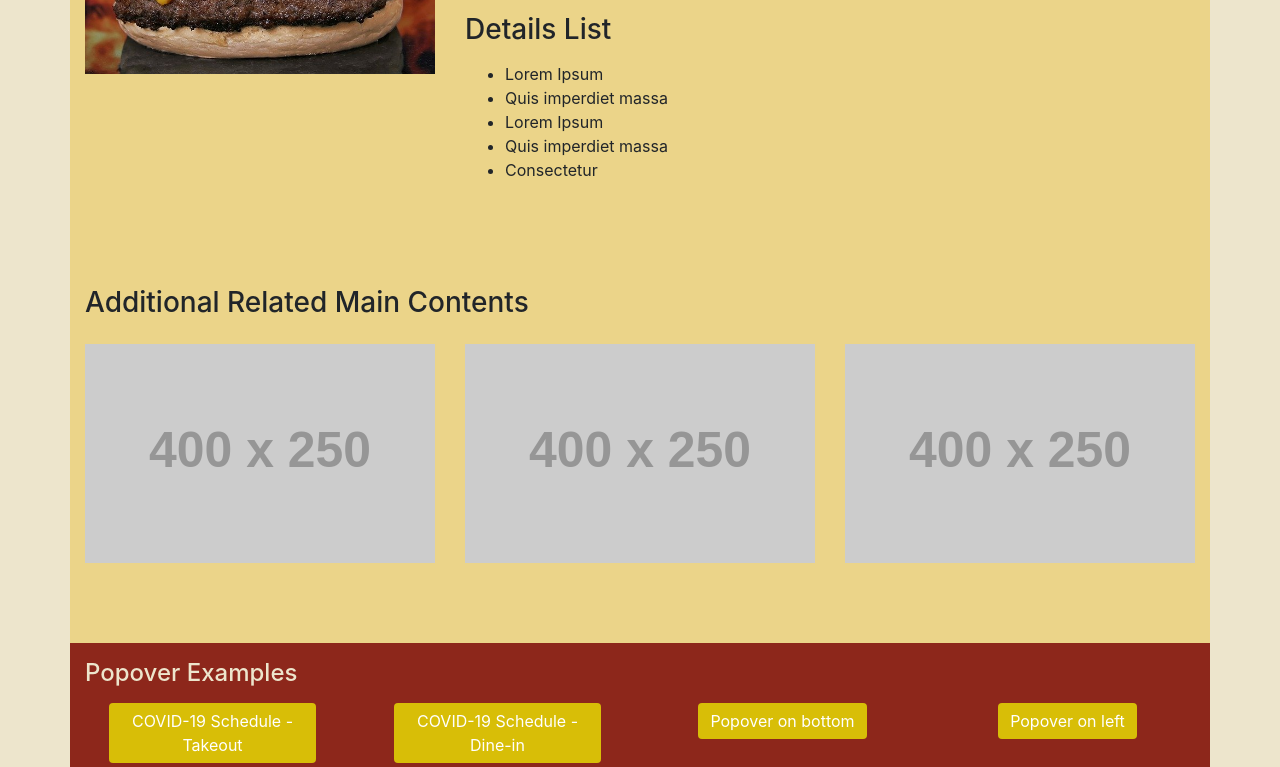
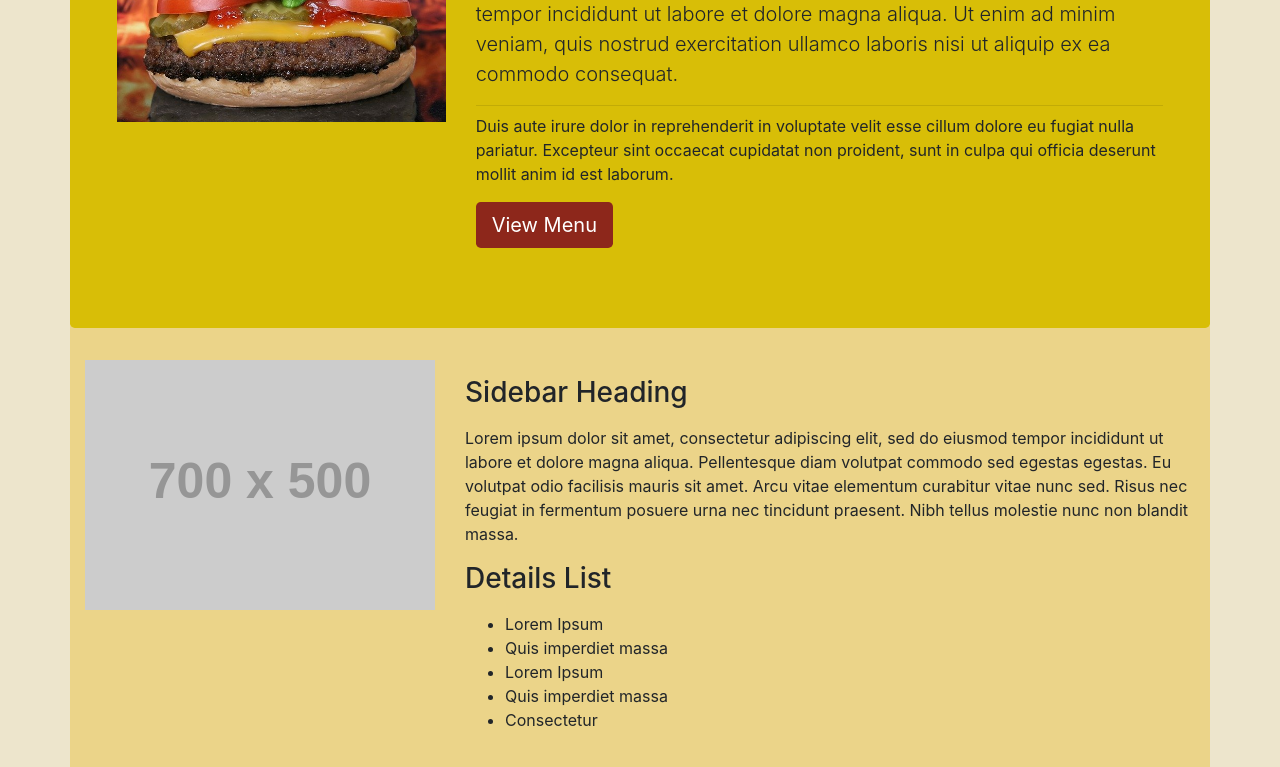
Before and after one commit to ProfVandermeer/weinerworks, a website: page app/index.html in a window 1280 px wide. Shown: the part 245-1012 px from the top of the page. Drawn offline with Linux system fonts and the light colour scheme; placeholder pictures from the web are drawn by us.

Commit message:
Added jumbotron.

```diff
--- a/app/index.html
+++ b/app/index.html
@@ -33,9 +33,24 @@
 <!-- Main page content - the container -->
   <main class="container">
   <!-- Row -->
+
+    <section class="jumbotron row">
+    <div class="col-md-4">
+      <img class="img-fluid" src="../media/hamburger.jpg" alt="Cheeseburger">
+    </div>
+    <div class="col-md-8">
+      <h1 class="display-3">Weiner Works</h1>
+      <p class="lead">Lorem ipsum dolor sit amet, consectetur adipiscing elit, sed do eiusmod tempor incididunt ut labore et dolore magna aliqua. Ut enim ad minim veniam, quis nostrud exercitation ullamco laboris nisi ut aliquip ex ea commodo consequat.</p>
+      <hr class="my-2">
+      <p>Duis aute irure dolor in reprehenderit in voluptate velit esse cillum dolore eu fugiat nulla pariatur. Excepteur sint occaecat cupidatat non proident, sunt in culpa qui officia deserunt mollit anim id est laborum.</p>
+      <p class="lead">
+        <a class="btn btn-primary btn-lg" href="#!" role="button">View Menu</a>
+      </p>
+    </div>
+  </section>
   <section class="row">
     <article class="col-md-12 col-lg-4">
-      <img class="img-fluid" src="../media/hamburger.jpg" alt="Cheeseburger">
+      <img class="img-fluid" src="http://placehold.it/700x500/8D271B/ffffff; alt="Cheeseburger">
     </article>
 
     <aside class="col-md-12 col-lg-8">
@@ -57,8 +72,8 @@
   <section class="row"> <!-- images row -->
     <div class="col-md-4 col-sm-12 mb-3 text-center">
       <a href="#">
-            <img class="img-fluid" src="http://placehold.it/400x250/8D271B/ffffff;" alt="placeholder">
-          </a>
+        <img class="img-fluid" src="http://placehold.it/400x250/8D271B/ffffff;" alt="placeholder">
+      </a>
     </div>
 
     <div class="col-md-4 col-sm-12 mb-3 text-center">
--- a/app/scss/styles.scss
+++ b/app/scss/styles.scss
@@ -52,6 +52,19 @@ body {
 
 section {
   padding-bottom: 4em;
+}
+
+//Jumbotron Styles
+.jumbotron {
+  background: $ww_mustard;
+}
+.btn-primary {
+  background: $ww_ketchup;
+  border: none;
+}
+.btn-primary:hover {
+  background: $ww_mayo;
+  color: $ww_ketchup;
 }
 
 // ******************************** Navigation Styles
```
Also changed, not shown: app/css/styles.css.
